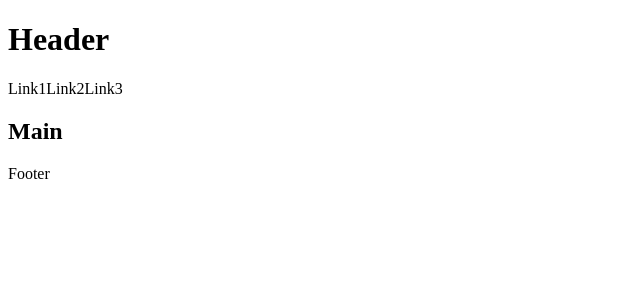
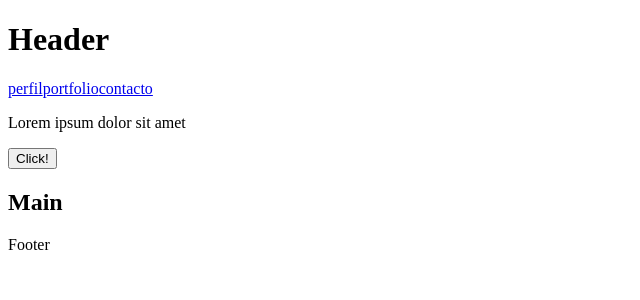
Before and after one commit to braianb92/curso-react, a React (Create React App) app in the folder reactproject/: page / in a window 1280 px wide. Shown: the top 300 px of the page, without its empty margins (0-640 px from the left). Built offline with nearby package versions, Linux system fonts and the light colour scheme.

Commit message:
third commit

```diff
--- a/reactproject/src/Layout/App.js
+++ b/reactproject/src/Layout/App.js
@@ -29,11 +29,26 @@ import Footer from "./Footer";
 
 class App extends Component
 {
+    constructor()
+    {
+        super();
+        this.state ={
+            links : ["perfil","portfolio","contacto"],
+            texto : "Lorem ipsum dolor sit amet"
+        }
+    }
+
     render()
     {
+        //asdfa
+        let {links,texto} = this.state;
         return (
             <>
-                <Header/>
+                <Header links={links}/>
+                <p>{texto}</p>
+                <button onClick={()=>{
+                    this.setState({texto: "Ipsum Lorem"})
+                }}>Click!</button>
                 <Main/>
                 <Footer/>
             </>
--- a/reactproject/src/Layout/Header.js
+++ b/reactproject/src/Layout/Header.js
@@ -4,14 +4,14 @@ class Header extends React.Component
 {
     render()
     {
+        //Aca recibo lo que inyecte en el App siempre con "props"
+        let {links} = this.props;
         return(
             <>
             <header>
                 <h1>Header</h1>
                 <nav>
-                    <a>Link1</a>
-                    <a>Link2</a>
-                    <a>Link3</a>
+                    {links.map(link => <a href="#">{link}</a>)}
                 </nav>
             </header>
             </>
```
Also changed, not shown: 1 other file (tests, documents, lock files or other folders).
